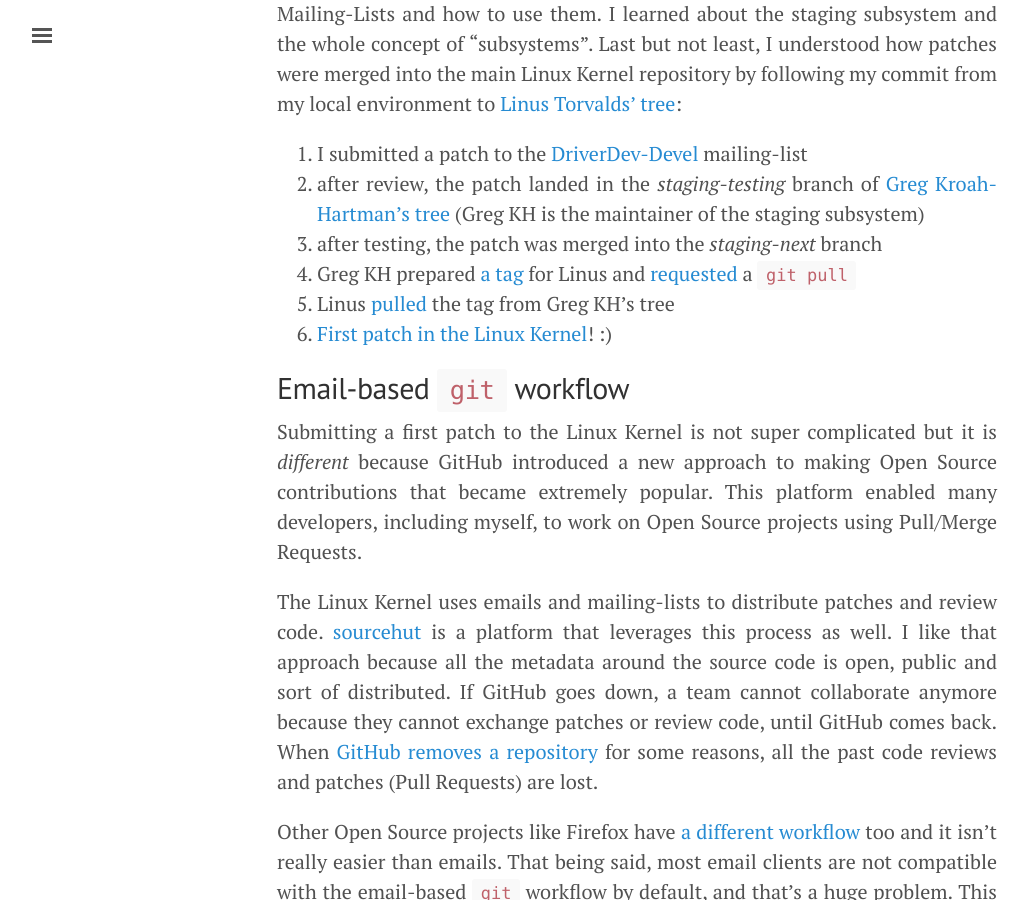
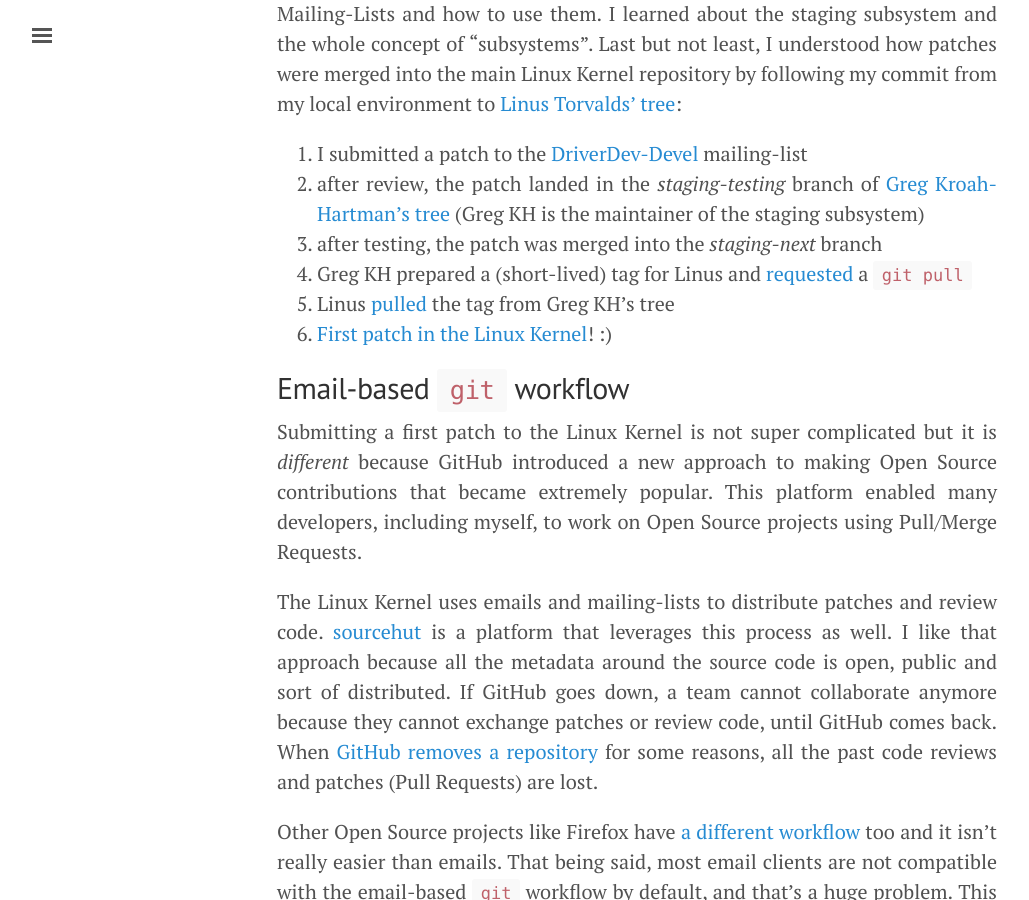
Before and after one commit to willdurand/willdurand.github.io, a Jekyll site: the page built from _posts/2021-02-22-first-patch-in-the-linux-kernel.md, in a window 1280 px wide and 900 px high, scrolled down 1109 px. Shown: the whole window, without its empty margins (3-1032 px from the left). Built offline with Jekyll 4.4.1, drawn with Linux system fonts in a browser that asks for light colours.

Commit message:
remove broken link

```diff
--- a/_posts/2021-02-22-first-patch-in-the-linux-kernel.md
+++ b/_posts/2021-02-22-first-patch-in-the-linux-kernel.md
@@ -55,7 +55,7 @@
 2. after review, the patch landed in the _staging-testing_ branch of [Greg
    Kroah-Hartman's tree][3] (Greg KH is the maintainer of the staging subsystem)
 3. after testing, the patch was merged into the _staging-next_ branch
-4. Greg KH prepared [a tag][6] for Linus and [requested][7] a `git pull`
+4. Greg KH prepared a (short-lived) tag for Linus and [requested][7] a `git pull`
 5. Linus [pulled][8] the tag from Greg KH's tree
 6. [First patch in the Linux Kernel][18]! :)
 
```
Also changed, not shown: other parts of _posts/2021-02-22-first-patch-in-the-linux-kernel.md (+0 -1 lines).
